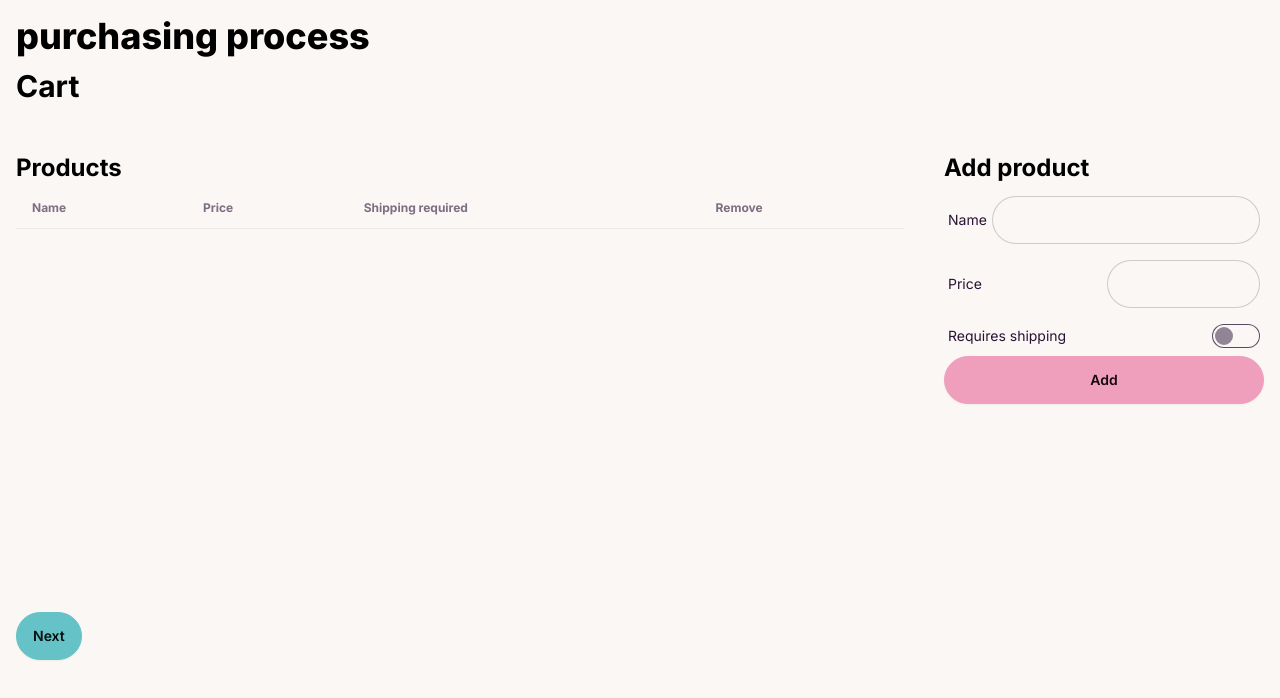
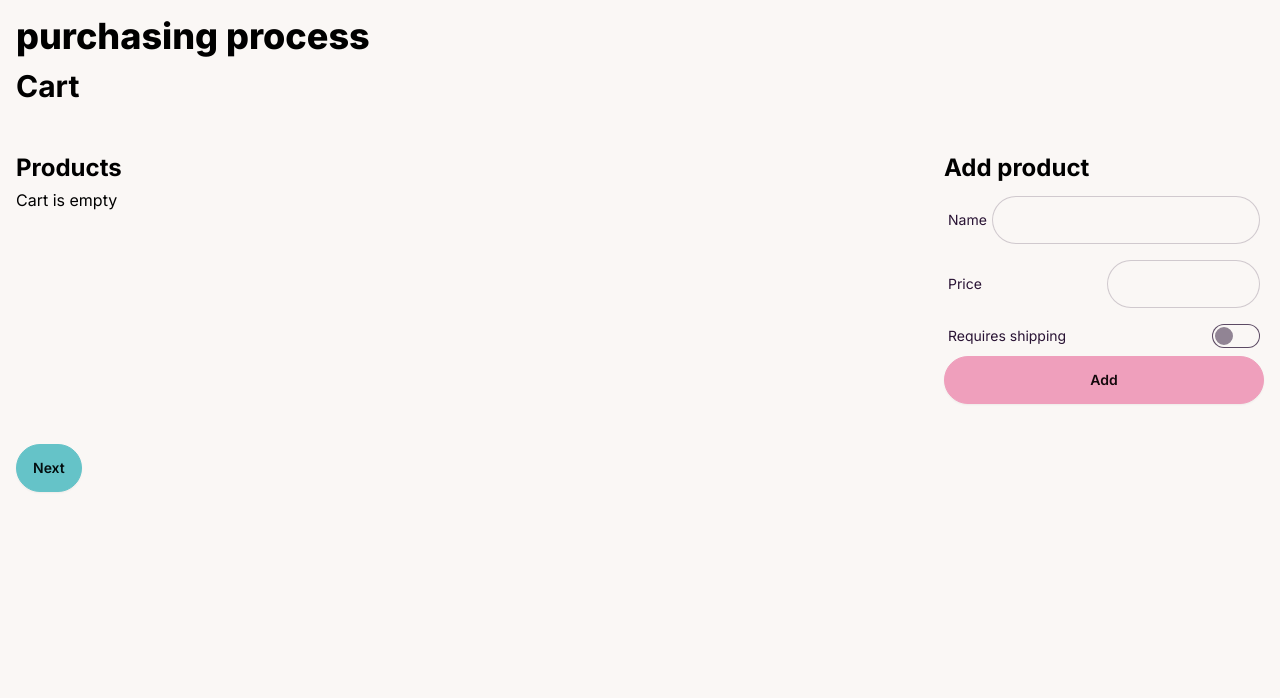
Before and after one commit to percipi/clp-pp, a Next.js app: page / in a window 1280 px wide. Shown: the top 698 px of the page. Built offline with nearby package versions, Linux system fonts and the light colour scheme.

Commit message:
add delete; add context provider

```diff
--- /dev/null
+++ b/app/PurchaseMachineContext.ts
@@ -0,0 +1,12 @@
+import { createContext } from 'react';
+import {
+    PurchaseContext as PurchaseStateContext,
+    PurchaseEvents,
+} from './machines/purchaseMachine';
+
+export const PurchaseMachineContext = createContext(
+    {} as {
+        state: { context: PurchaseStateContext };
+        send: (event: PurchaseEvents) => void;
+    }
+);
--- a/app/components/Cart/Cart.tsx
+++ b/app/components/Cart/Cart.tsx
@@ -1,19 +1,16 @@
-import React from 'react';
-import { Product, PurchaseEvents } from '../../machines/purchaseMachine';
+import React, { useContext } from 'react';
 import AddProduct from './AddProduct';
 import ProductList from './ProductList';
+import { PurchaseMachineContext } from '@/app/PurchaseMachineContext';
 
-interface Props {
-    send: (event: PurchaseEvents) => void;
-    products: Product[];
-}
+const Cart = () => {
+    const { send } = useContext(PurchaseMachineContext);
 
-const Cart = ({ send, products }: Props) => {
     return (
         <>
             <h2>Cart</h2>
             <div className="flex gap-10">
-                <ProductList products={products} />
+                <ProductList />
                 <AddProduct send={send} />
             </div>
             <nav btm-nav>
--- a/app/components/Cart/ProductList.tsx
+++ b/app/components/Cart/ProductList.tsx
@@ -1,19 +1,27 @@
-import { Product, purchaseMachine } from '@/app/machines/purchaseMachine';
-import { useMachine } from '@xstate/react';
-import React from 'react';
+import { PurchaseMachineContext } from '@/app/PurchaseMachineContext';
+import React, { useContext } from 'react';
 
-interface Props {
-    products: Product[];
-}
+const ProductList = () => {
+    const {
+        state: {
+            context: { products },
+        },
+        send,
+    } = useContext(PurchaseMachineContext);
 
-const ProductList = ({ products }: Props) => {
     return (
-        <section className="w-full my-10">
+        <section className="w-full my-10 ">
             <h3>Products</h3>
-            <div className="overflow-x-auto h-96">
+
+            {products.length > 0 ? (
+                <div
+                    className="overflow-x-auto h-96"
+                    style={{ scrollbarGutter: 'stable' }}
+                >
                     <table className="table table-zebra table-pin-rows">
                         <thead>
                             <tr>
+                                <th>Id</th>
                                 <th>Name</th>
                                 <th>Price</th>
                                 <th>Shipping required</th>
@@ -23,13 +31,24 @@ const ProductList = ({ products }: Props) => {
                         <tbody>
                             {products.map((product) => (
                                 <tr key={product.id}>
+                                    <td>{product.id}</td>
                                     <td>{product.name}</td>
                                     <td>{product.price}</td>
                                     <td>
-                                    {product.isShippingRequired ? 'YES' : 'NO'}
+                                        {product.isShippingRequired
+                                            ? 'YES'
+                                            : 'NO'}
                                     </td>
                                     <td>
-                                    <button className="btn btn-warning">
+                                        <button
+                                            onClick={() =>
+                                                send({
+                                                    type: 'delete_product',
+                                                    value: product.id,
+                                                })
+                                            }
+                                            className="btn btn-warning"
+                                        >
                                             DELETE
                                         </button>
                                     </td>
@@ -38,6 +57,9 @@ const ProductList = ({ products }: Props) => {
                         </tbody>
                     </table>
                 </div>
+            ) : (
+                <span>Cart is empty</span>
+            )}
         </section>
     );
 };
--- a/app/machines/purchaseMachine.ts
+++ b/app/machines/purchaseMachine.ts
@@ -13,7 +13,7 @@ export interface Product {
     isShippingRequired: boolean;
 }
 
-interface PurchaseContext {
+export interface PurchaseContext {
     address: Address;
     products: Product[];
 }
@@ -24,6 +24,7 @@ export type PurchaseEvents =
     | { type: 'select_payment' }
     | { type: 'skip_payment' }
     | { type: 'add_product'; value: Omit<Product, 'id'> }
+    | { type: 'delete_product'; value: number }
     | { type: 'complete' };
 const purchaseMachine = setup({
     types: {} as {
@@ -47,7 +48,6 @@ const purchaseMachine = setup({
             on: {
                 address: 'addressed',
                 add_product: {
-                    //target: 'cart',
                     actions: assign({
                         products: ({ event, context }) => {
                             return [
@@ -60,6 +60,15 @@ const purchaseMachine = setup({
                                     ...event.value,
                                 },
                             ];
+                        },
+                    }),
+                },
+                delete_product: {
+                    actions: assign({
+                        products: ({ event, context }) => {
+                            return context.products.filter(
+                                (product) => product.id !== event.value
+                            );
                         },
                     }),
                 },
--- a/app/page.tsx
+++ b/app/page.tsx
@@ -5,17 +5,19 @@ import { purchaseMachine } from './machines/purchaseMachine';
 import Shipping from './components/Shipping';
 import Addressed from './components/Addressed';
 import Cart from './components/Cart/Cart';
+import { PurchaseMachineContext } from './PurchaseMachineContext';
 
 export default function Home() {
     const [state, send] = useMachine(purchaseMachine);
 
     return (
+        <PurchaseMachineContext.Provider value={{ state, send }}>
             <main className="container w-full">
                 <h1>purchasing process</h1>
                 {state.value === 'cart' && ( // TODO change to matches
                     <Cart
-                    products={state.context.products}
-                    send={send}
+                    // products={state.context.products}
+                    // send={send}
                     />
                 )}
                 {state.value === 'addressed' && (
@@ -24,7 +26,9 @@ export default function Home() {
                         send={send}
                     />
                 )}
-            {state.value === 'shipping_selected' && <Shipping send={send} />}
+                {state.value === 'shipping_selected' && (
+                    <Shipping send={send} />
+                )}
                 {state.value === 'payment_selected' && (
                     <section>
                         <h2>Payment</h2>
@@ -71,5 +75,6 @@ export default function Home() {
                     </section>
                 )}
             </main>
+        </PurchaseMachineContext.Provider>
     );
 }
```
Lines whose indentation alone changed are shown as unchanged.
